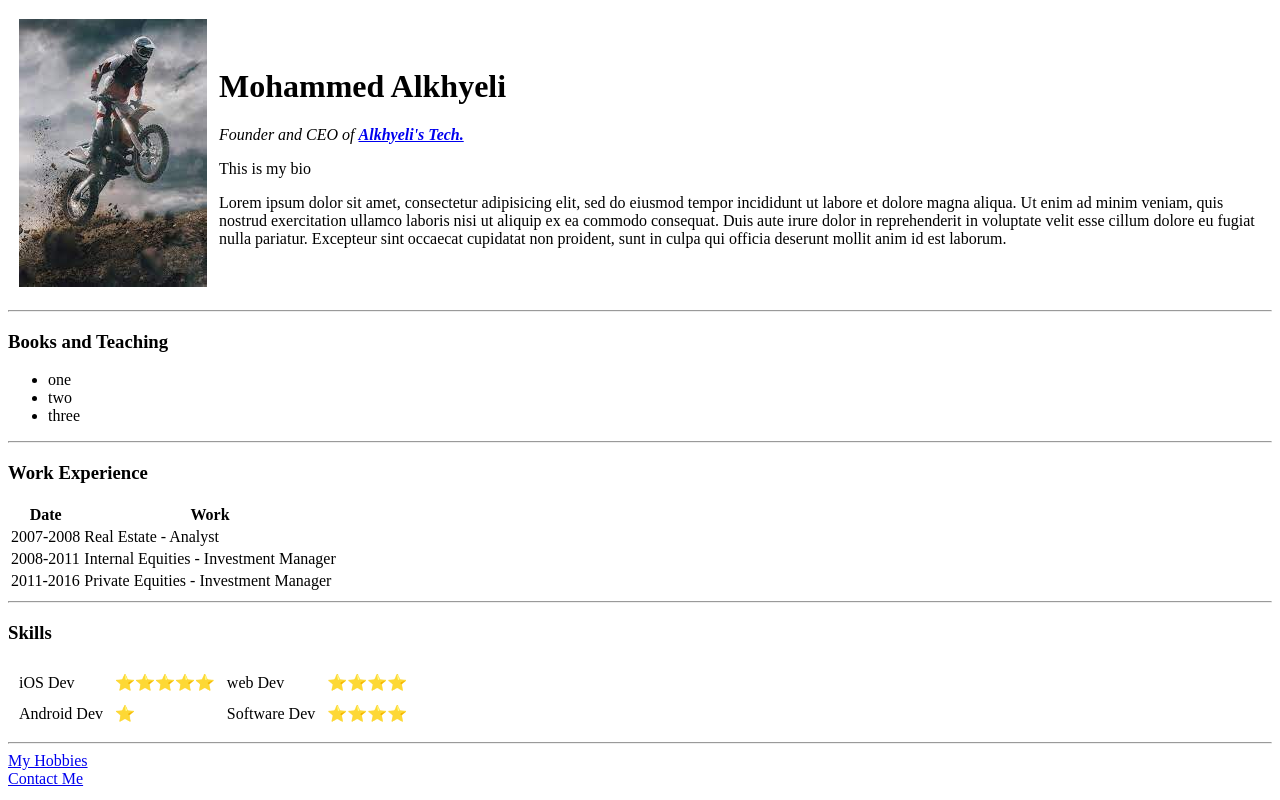
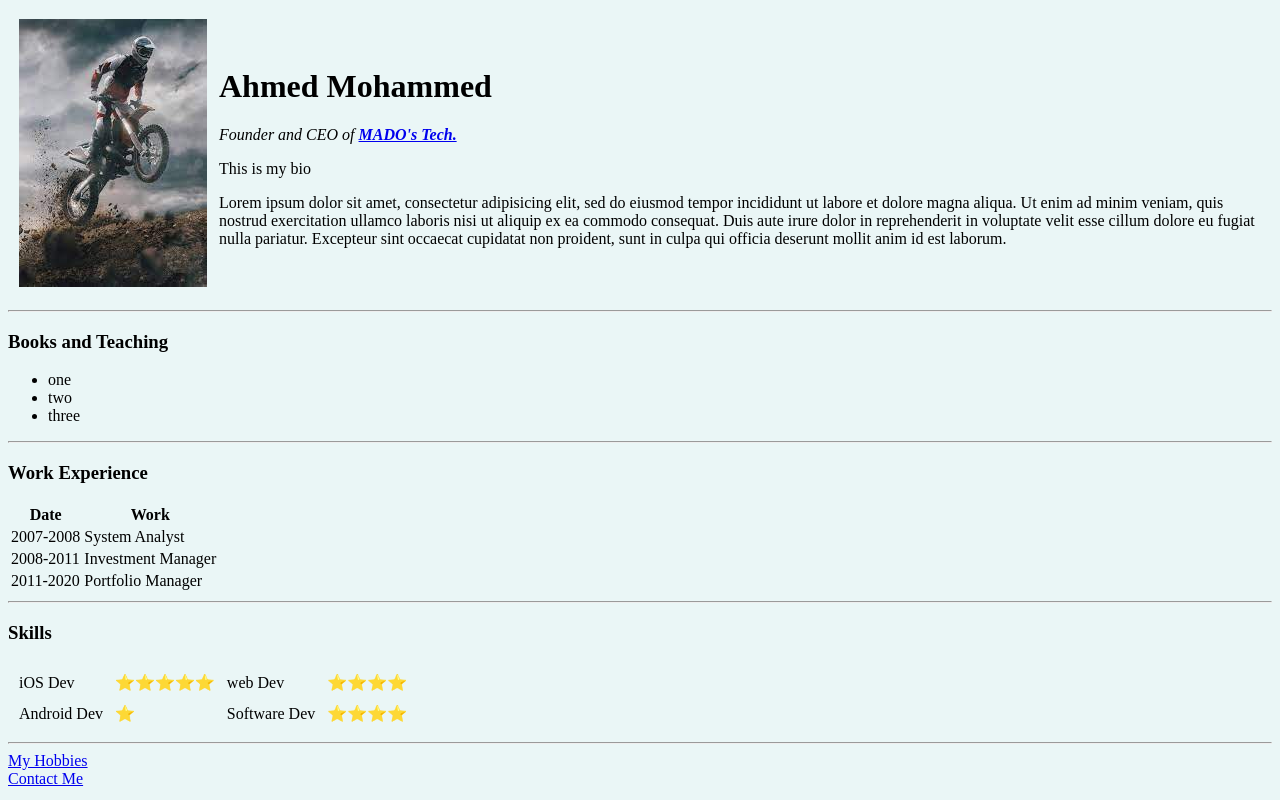
Before and after one commit to alkhaili/cv, a plain HTML site: page index.html in a window 1280 px wide. Drawn offline with Linux system fonts and the light colour scheme.

Commit message:
Update index.html

```diff
--- a/index.html
+++ b/index.html
@@ -3,16 +3,16 @@
 
 <head>
   <meta charset="utf-8">
-  <title>Mohammed's Personal Site</title>
+  <title>Ahmed's Personal Site</title>
 </head>
 
-<body>
+<body style="background-color: #EAF6F6;">
   <table cellspacing="10">
     <tr>
-      <td><img src="bike.jpeg" alt="mhammed profile picture"></td>
+      <td><img src="bike.jpeg" alt="ahmed profile picture"></td>
       <td>
-        <h1>Mohammed Alkhyeli</h1>
-        <p><em>Founder and CEO of <strong><a href="https://www.google.com">Alkhyeli's Tech.</a></strong></em></p>
+        <h1>Ahmed Mohammed</h1>
+        <p><em>Founder and CEO of <strong><a href="https://www.google.com">MADO's Tech.</a></strong></em></p>
         <p>This is my bio</p>
         <p>Lorem ipsum dolor sit amet, consectetur adipisicing elit, sed do eiusmod tempor incididunt ut labore et dolore magna aliqua. Ut enim ad minim veniam, quis nostrud exercitation ullamco laboris nisi ut aliquip ex ea commodo consequat. Duis
           aute
@@ -37,15 +37,15 @@
     <tbody>
       <tr>
         <td>2007-2008</td>
-        <td>Real Estate - Analyst</td>
+        <td>System Analyst</td>
       </tr>
       <tr>
         <td>2008-2011</td>
-        <td>Internal Equities - Investment Manager</td>
+        <td>Investment Manager</td>
       </tr>
       <tr>
-        <td>2011-2016</td>
-        <td>Private Equities - Investment Manager</td>
+        <td>2011-2020</td>
+        <td>Portfolio Manager</td>
       </tr>
     </tbody>
   </table>
```
